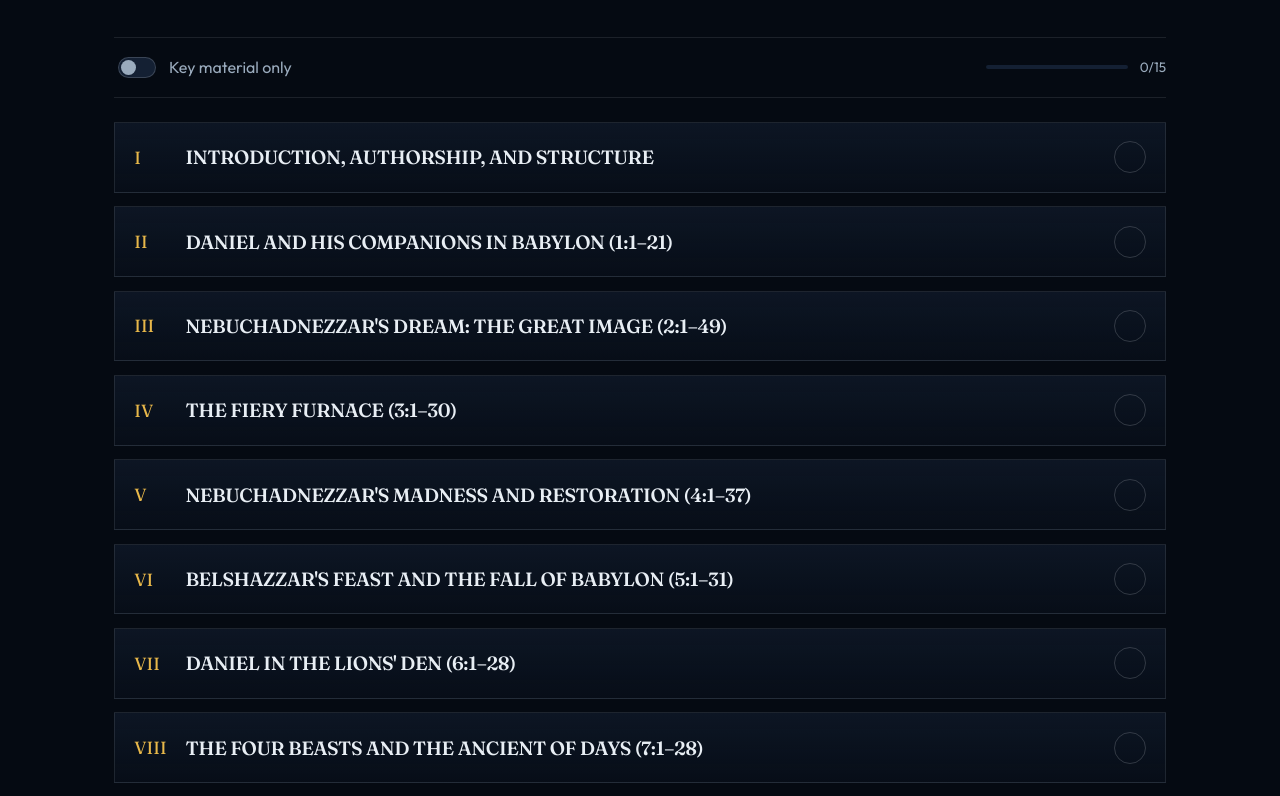
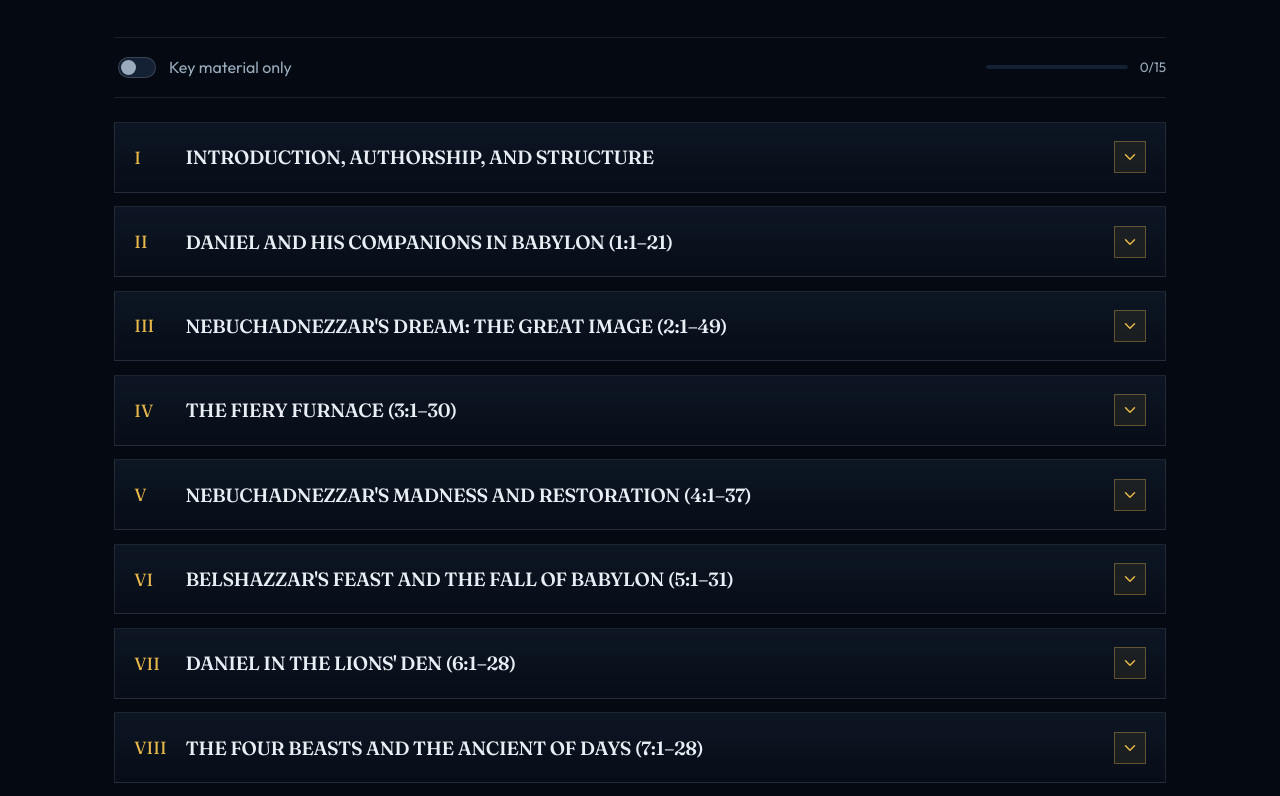
Before and after one commit to apopovski/Bible-Outlines, a React (Vite) app: page /#/books/daniel in a window 1280 px wide. Shown: the part 1363-2159 px from the top of the page. Built offline with nearby package versions, Linux system fonts and the light colour scheme.

Commit message:
Replace checkbox-like circle with expand chevron on outline cards
Section headers now use a standard dropdown chevron so they read as
openable. Mark as studied moves into the expanded panel as a text action.

Co-authored-by: Aleksadnar Popovski <apopovski@users.noreply.github.com>

```diff
--- a/src/components/OutlineReader.tsx
+++ b/src/components/OutlineReader.tsx
@@ -19,8 +19,7 @@ export function OutlineReader({
         const done = completed.includes(section.id)
         const subs = highYieldOnly
           ? section.subsections.filter(
-              (s) =>
-                s.highYield || s.points.some((p) => p.highYield),
+              (s) => s.highYield || s.points.some((p) => p.highYield),
             )
           : section.subsections
 
@@ -29,21 +28,24 @@ export function OutlineReader({
         }
 
         return (
-          <details key={section.id} className="section-block">
+          <details
+            key={section.id}
+            className={`section-block ${done ? 'is-studied' : ''}`}
+          >
             <summary>
               <span className="section-roman">{section.roman}</span>
               <h3>{section.title}</h3>
-              <button
-                type="button"
-                className={`mark-done ${done ? 'is-done' : ''}`}
-                aria-label={done ? 'Mark section unread' : 'Mark section read'}
-                onClick={(e) => {
-                  e.preventDefault()
-                  onToggleComplete(section.id)
-                }}
-              >
-                {done ? '✓' : ''}
-              </button>
+              <span className="section-expand" aria-hidden="true">
+                <svg viewBox="0 0 24 24" width="18" height="18" fill="none">
+                  <path
+                    d="M6 9l6 6 6-6"
+                    stroke="currentColor"
+                    strokeWidth="2"
+                    strokeLinecap="round"
+                    strokeLinejoin="round"
+                  />
+                </svg>
+              </span>
             </summary>
             <div className="section-body">
               {subs.map((sub) => {
@@ -94,6 +96,16 @@ export function OutlineReader({
                   </article>
                 )
               })}
+
+              <div className="section-actions">
+                <button
+                  type="button"
+                  className={`mark-studied ${done ? 'is-done' : ''}`}
+                  onClick={() => onToggleComplete(section.id)}
+                >
+                  {done ? 'Studied' : 'Mark as studied'}
+                </button>
+              </div>
             </div>
           </details>
         )
--- a/src/index.css
+++ b/src/index.css
@@ -709,6 +709,11 @@ img {
   gap: 1rem;
   align-items: center;
   padding: 1.15rem 1.2rem;
+  transition: background 0.3s var(--ease);
+}
+
+.section-block summary:hover {
+  background: rgba(232, 184, 74, 0.05);
 }
 
 .section-block summary::-webkit-details-marker {
@@ -730,26 +735,80 @@ img {
   letter-spacing: -0.02em;
 }
 
-.mark-done {
-  border: 1px solid var(--line-strong);
-  background: transparent;
-  color: var(--mist);
+.section-expand {
+  display: inline-flex;
+  align-items: center;
+  justify-content: center;
   width: 2rem;
   height: 2rem;
-  border-radius: 999px;
-  cursor: pointer;
-  transition: all 0.3s var(--ease);
+  color: var(--gold);
+  border: 1px solid rgba(232, 184, 74, 0.35);
+  background: rgba(232, 184, 74, 0.08);
+  transition:
+    transform 0.35s var(--ease),
+    background 0.3s var(--ease),
+    border-color 0.3s var(--ease);
 }
 
-.mark-done.is-done {
-  background: rgba(107, 181, 138, 0.2);
-  border-color: var(--ok);
+.section-block summary:hover .section-expand {
+  background: rgba(232, 184, 74, 0.16);
+  border-color: var(--gold);
+}
+
+.section-block[open] .section-expand {
+  transform: rotate(180deg);
+  background: rgba(232, 184, 74, 0.18);
+  border-color: var(--gold);
+}
+
+.section-block.is-studied summary h3::after {
+  content: 'Studied';
+  margin-left: 0.65rem;
+  font-family: var(--font-body);
+  font-size: 0.68rem;
+  font-weight: 600;
+  letter-spacing: 0.08em;
+  text-transform: uppercase;
   color: var(--ok);
+  vertical-align: middle;
 }
 
 .section-body {
   padding: 0 1.2rem 1.4rem;
   border-top: 1px solid var(--line);
+}
+
+.section-actions {
+  display: flex;
+  justify-content: flex-end;
+  padding-top: 0.85rem;
+  margin-top: 0.35rem;
+  border-top: 1px solid var(--line);
+}
+
+.mark-studied {
+  border: 1px solid var(--line-strong);
+  background: transparent;
+  color: var(--mist);
+  padding: 0.55rem 0.9rem;
+  cursor: pointer;
+  font-size: 0.85rem;
+  letter-spacing: 0.02em;
+  transition:
+    color 0.3s var(--ease),
+    border-color 0.3s var(--ease),
+    background 0.3s var(--ease);
+}
+
+.mark-studied:hover {
+  color: var(--paper);
+  border-color: var(--gold);
+}
+
+.mark-studied.is-done {
+  background: rgba(107, 181, 138, 0.16);
+  border-color: var(--ok);
+  color: var(--ok);
 }
 
 .subsection {
@@ -1070,11 +1129,13 @@ img {
   }
 
   .section-block summary {
-    grid-template-columns: auto 1fr;
+    grid-template-columns: auto 1fr auto;
+    gap: 0.75rem;
   }
 
-  .mark-done {
-    grid-column: 2;
-    justify-self: start;
+  .section-block.is-studied summary h3::after {
+    display: block;
+    margin-left: 0;
+    margin-top: 0.25rem;
   }
 }
```
